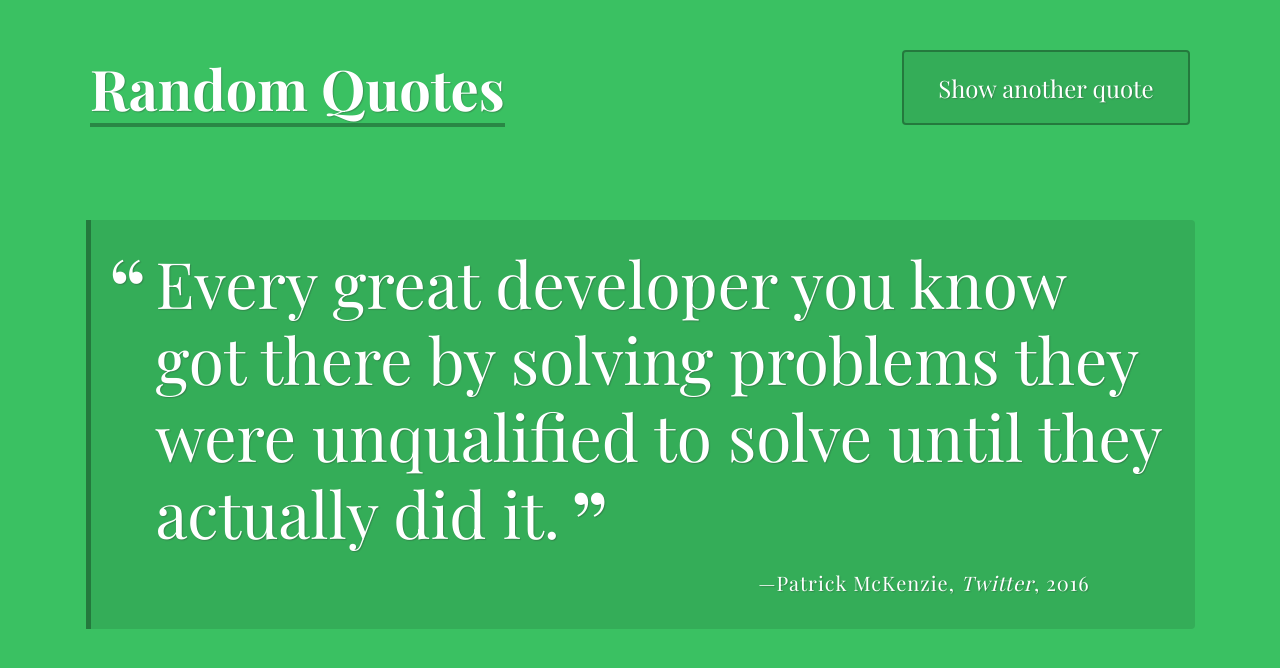
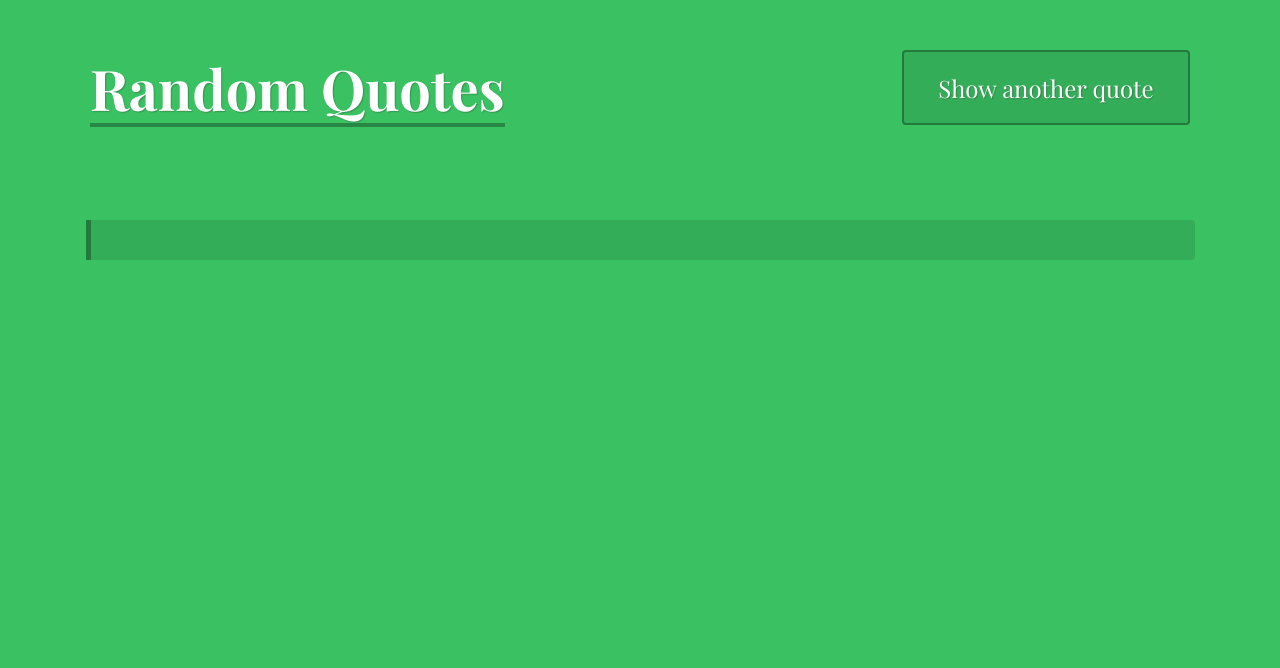
Before and after one commit to HitzSPB/js_techdegree_1, a plain HTML site: page src/Index.html in a window 1280 px wide. Drawn offline with nearby package versions, Linux system fonts and the light colour scheme; a web font is replaced by a local one.

Commit message:
Removed the paragraphs from quote-box element

```diff
--- a/src/Index.html
+++ b/src/Index.html
@@ -1,5 +1,6 @@
 <!DOCTYPE html>
 <html lang="en">
+
 <head>
     <meta charset="UTF-8">
     <meta name="viewport" content="width=device-width, initial-scale=1.0">
@@ -16,11 +17,12 @@
 
     <div class="container">
         <div id="quote-box" class="quote-box">
-        <p class="quote">Every great developer you know got there by solving problems they were unqualified to solve until they actually did it.</p>
-        <p class="source">Patrick McKenzie<span class="citation">Twitter</span><span class="year">2016</span></p>
+            <!-- <p class="quote">Every great developer you know got there by solving problems they were unqualified to solve until they actually did it.</p>
+        <p class="source">Patrick McKenzie<span class="citation">Twitter</span><span class="year">2016</span></p> -->
         </div>
     </div>
 
     <script src="js/script.js"></script>
 </body>
+
 </html>
```
Lines whose indentation alone changed are shown as unchanged.
